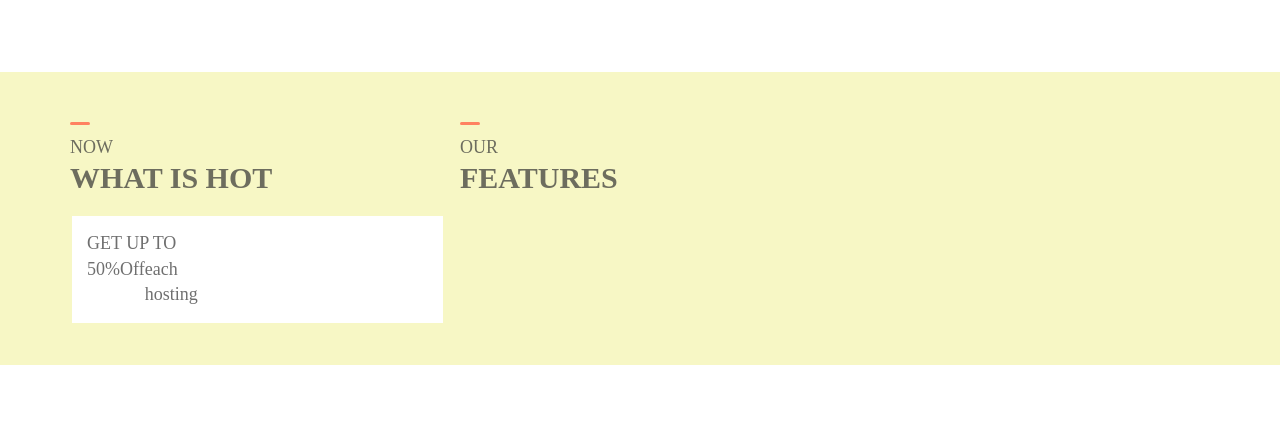
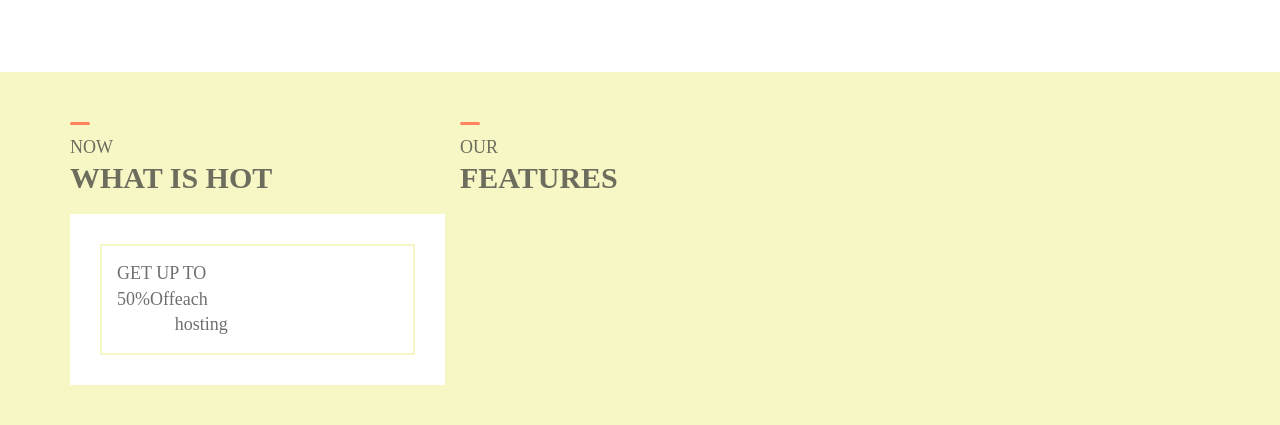
Before and after one commit to puh50/Bootstrap-3-site, a PHP site: page / in a window 1280 px wide. Shown: the part 1279-1704 px from the top of the page. Before the commit the page ends 1644 px from the top, so only its background shows below. Run offline with PHP 8.4, Linux system fonts and the light colour scheme.

Commit message:
hot section border

```diff
--- a/Site/css/style.css
+++ b/Site/css/style.css
@@ -317,12 +317,17 @@ a:link {
     margin-bottom: 20px;
 }
 .discount-block-border {
-
+    background-color: var(--white);
+    padding: 15px;
 }
 .discount-block {
     background-color: var(--white);
+    margin: 15px;
+    border: 2px solid var(--yellow);
+    box-sizing: border-box;
+}
+.discount-block-border-inner {
     padding: 15px;
-    border: 2px solid var(--yellow);
 }
 .discount-flex {
     display: flex;
--- a/Site/index.html
+++ b/Site/index.html
@@ -173,6 +173,7 @@
                         <h4 class="uppercase-title uppercase-title-hot">What is hot</h4>
                         <div class="discount-block-border">
                             <div class="discount-block">
+                                <div class="discount-block-border-inner">
                                 <p class="uppercase-title">get up to</p>
                                 <div class="discount-flex">
                                     <p>50%</p>
@@ -181,6 +182,7 @@
                                         <p>each</p>
                                         <p>hosting</p>
                                     </div>
+                                </div>
                                 </div>
                             </div>
                         </div>
```
